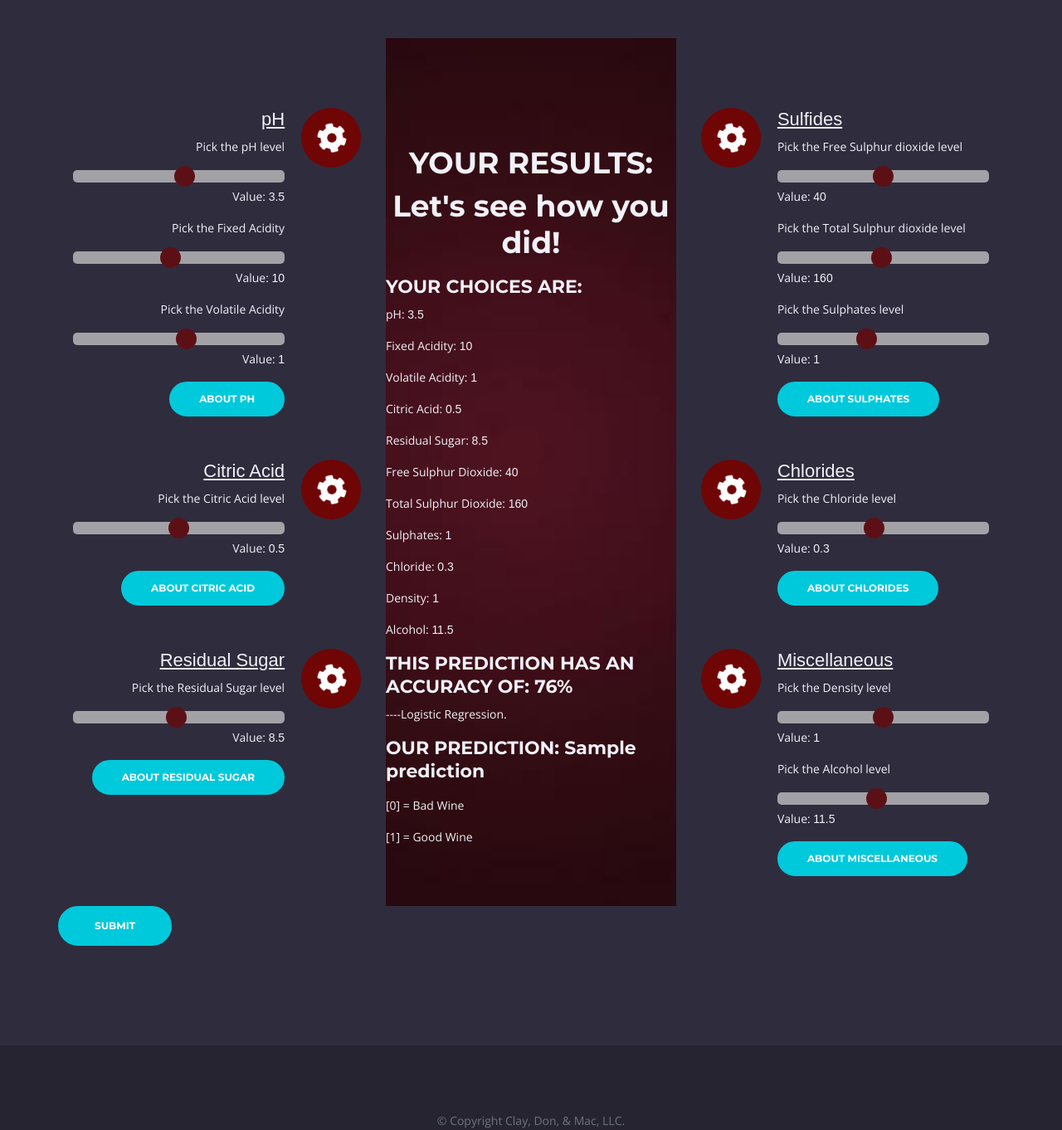
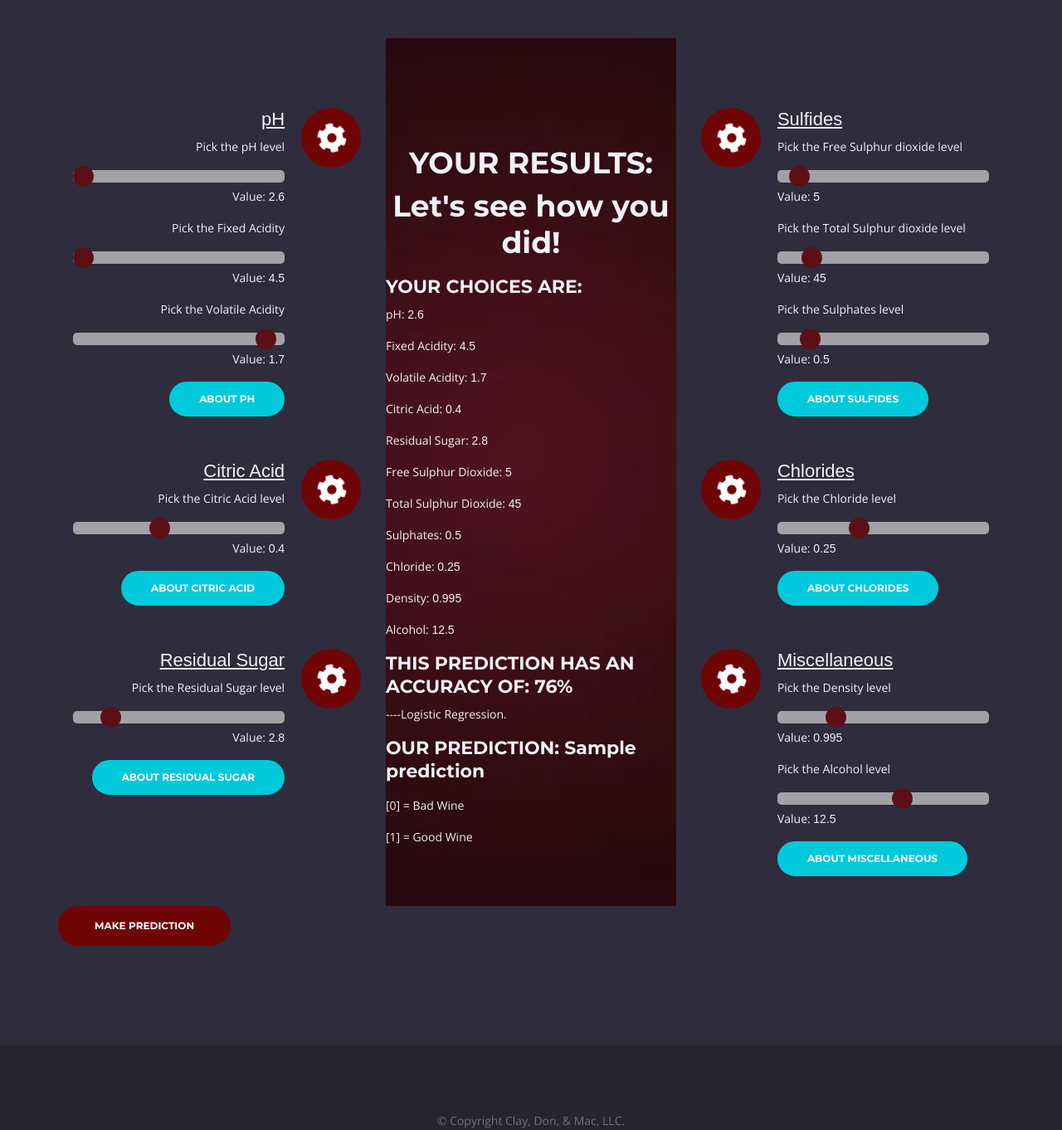
Before and after one commit to cselleck/final_project, a Flask app: template templates/template.html in a window 1280 px wide. Shown: the part 776-2138 px from the top of the page at 83% size. Run offline with Flask 2, Linux system fonts and the light colour scheme; the template is opened without the code that fills it: most values are stand-ins (such as "Sample title", 1, 10 or a date in 2020); parts of the project's set-up code (start-up, migrations or seed data) failed here and were passed over.

Commit message:
yet another update

```diff
--- a/static/css/styles.css
+++ b/static/css/styles.css
@@ -196,12 +196,75 @@ a.white {
     }
 }
 
+.btn-solid-lg {
+    font-family: 'Helvetica', 'Arial', sans-serif;
+    display: inline-block;
+    font-size: 1em;
+    padding: 1em 2em;
+    margin-top: 100px;
+    margin-bottom: 60px;
+    -webkit-appearance: none;
+    appearance: none;
+    background-color: $button-bg;
+    color: $button-text-color;
+    border-radius: 4px;
+    border: none;
+    cursor: pointer;
+    position: relative;
+    transition: transform ease-in 0.1s, box-shadow ease-in 0.25s;
+    box-shadow: 0 2px 25px rgba(255, 0, 130, 0.5);
+    &:focus {
+        outline: 0;
+    }
+    &:before,
+    &:after {
+        position: absolute;
+        content: '';
+        display: block;
+        width: 140%;
+        height: 100%;
+        left: -20%;
+        z-index: -1000;
+        transition: all ease-in-out 0.5s;
+        background-repeat: no-repeat;
+    }
+    &:before {
+        display: none;
+        top: -75%;
+        background-image: radial-gradient(circle, $button-bg 20%, transparent 20%), radial-gradient(circle, transparent 20%, $button-bg 20%, transparent 30%), radial-gradient(circle, $button-bg 20%, transparent 20%), radial-gradient(circle, $button-bg 20%, transparent 20%), radial-gradient(circle, transparent 10%, $button-bg 15%, transparent 20%), radial-gradient(circle, $button-bg 20%, transparent 20%), radial-gradient(circle, $button-bg 20%, transparent 20%), radial-gradient(circle, $button-bg 20%, transparent 20%), radial-gradient(circle, $button-bg 20%, transparent 20%);
+        background-size: 10% 10%, 20% 20%, 15% 15%, 20% 20%, 18% 18%, 10% 10%, 15% 15%, 10% 10%, 18% 18%;
+        //background-position: 0% 80%, -5% 20%, 10% 40%, 20% 0%, 30% 30%, 22% 50%, 50% 50%, 65% 20%, 85% 30%;
+    }
+    &:after {
+        display: none;
+        bottom: -75%;
+        background-image: radial-gradient(circle, $button-bg 20%, transparent 20%), radial-gradient(circle, $button-bg 20%, transparent 20%), radial-gradient(circle, transparent 10%, $button-bg 15%, transparent 20%), radial-gradient(circle, $button-bg 20%, transparent 20%), radial-gradient(circle, $button-bg 20%, transparent 20%), radial-gradient(circle, $button-bg 20%, transparent 20%), radial-gradient(circle, $button-bg 20%, transparent 20%);
+        background-size: 15% 15%, 20% 20%, 18% 18%, 20% 20%, 15% 15%, 10% 10%, 20% 20%;
+        //background-position: 5% 90%, 10% 90%, 10% 90%, 15% 90%, 25% 90%, 25% 90%, 40% 90%, 55% 90%, 70% 90%;
+    }
+    &:active {
+        transform: scale(0.9);
+        background-color: darken($button-bg, 5%);
+        box-shadow: 0 2px 25px rgba(255, 0, 130, 0.2);
+    }
+    &.animate {
+        &:before {
+            display: block;
+            animation: topBubbles ease-in-out 0.75s forwards;
+        }
+        &:after {
+            display: block;
+            animation: bottomBubbles ease-in-out 0.75s forwards;
+        }
+    }
+}
+
 .btn-solid-lg2 {
     display: inline-block;
     padding: 1.375rem 2.625rem 1.375rem 2.625rem;
-    border: 0.125rem solid #00c9db;
+    border: 0.125rem solid #700505;
     border-radius: 2rem;
-    background-color: #00c9db;
+    background-color: #700505;
     color: #fff;
     font: 700 0.75rem/0 "Montserrat", sans-serif;
     text-decoration: none;
@@ -217,7 +280,7 @@ a.white {
 
 .btn-solid-lg2:hover {
     background-color: transparent;
-    color: #00c9db;
+    color: #700505;
     text-decoration: none;
 }
 
--- a/templates/template.html
+++ b/templates/template.html
@@ -173,17 +173,17 @@
                                                     <p>Pick the pH level</p>
 
                                                     <div class="slidecontainer">
-                                                        <input type="range" min="2.6" max="4.3" value="3.5" class="slider5" step="0.01" name="pH" id="ph">
+                                                        <input type="range" min="2.6" max="4.3" value="2.3" class="slider5" step="0.01" name="pH" id="ph">
                                                         <p>Value: <span id="demo1"></span></p>
                                                     </div>
                                                     <p>Pick the Fixed Acidity</p>
                                                     <div class="slidecontainer">
-                                                        <input type="range" min="4.5" max="16.5" value="10" class="slider5" step="0.1" name="fixed_acidity" id="fAcidity">
+                                                        <input type="range" min="4.5" max="16.5" value="2.6" class="slider5" step="0.1" name="fixed_acidity" id="fAcidity">
                                                         <p>Value: <span id="demo2"></span></p>
                                                     </div>
                                                     <p>Pick the Volatile Acidity</p>
                                                     <div class="slidecontainer">
-                                                        <input type="range" min="0.1" max="1.77" value="1.0" class="slider5" step="0.1" name="volatile_acidity" id="vAcidity">
+                                                        <input type="range" min="0.1" max="1.77" value="2.8" class="slider5" step="0.1" name="volatile_acidity" id="vAcidity">
                                                         <p>Value: <span id="demo3"></span></p>
                                                     </div>
                                                     <a class="btn-solid-reg popup-with-move-anim" href="#about-lightbox-ph">ABOUT PH</a>
@@ -200,7 +200,7 @@
                                                     <h4 class="card-title"><u>Citric Acid</u></h4>
                                                     <p>Pick the Citric Acid level</p>
                                                     <div class="slidecontainer">
-                                                        <input type="range" min="0.0" max="1.0" value="0.5" class="slider5" step="0.1" name="citric_acid" id="citric">
+                                                        <input type="range" min="0.0" max="1.0" value=".4" class="slider5" step="0.1" name="citric_acid" id="citric">
                                                         <p>Value: <span id="demo4"></span></p>
                                                     </div>
                                                     <a class="btn-solid-reg popup-with-move-anim" class="fab fa-google-play" href="#about-lightbox-citric">ABOUT CITRIC ACID</a>
@@ -216,7 +216,7 @@
                                                     <h4 class="card-title"><u>Residual Sugar</u></h4>
                                                     <p>Pick the Residual Sugar level</p>
                                                     <div class="slidecontainer">
-                                                        <input type="range" min="0.4" max="17.0" value="8.5" class="slider5" step="0.1" name="residual_sugar" id="rs">
+                                                        <input type="range" min="0.4" max="17.0" value="2.8" class="slider5" step="0.1" name="residual_sugar" id="rs">
                                                         <p>Value: <span id="demo5"></span></p>
                                                     </div>
                                                     <a class="btn-solid-reg popup-with-move-anim" class="fab fa-google-play" href="#about-lightbox-rs">ABOUT RESIDUAL SUGAR</a>
@@ -276,20 +276,20 @@
                                                     <h4 class="card-title"><u>Sulfides</u></h4>
                                                     <p>Pick the Free Sulphur dioxide level</p>
                                                     <div class="slidecontainer">
-                                                        <input type="range" min="0" max="80" value="40" class="slider5" step="1" name="free_sulphur_dioxide" id="fsd">
+                                                        <input type="range" min="0" max="80" value="5" class="slider5" step="1" name="free_sulphur_dioxide" id="fsd">
                                                         <p>Value: <span id="demo6"></span></p>
                                                     </div>
                                                     <p>Pick the Total Sulphur dioxide level</p>
                                                     <div class="slidecontainer">
-                                                        <input type="range" min="5" max="320" value="160" class="slider5" step="5" name="total_sulphur_dioxide" id="tsd">
+                                                        <input type="range" min="5" max="320" value="45" class="slider5" step="5" name="total_sulphur_dioxide" id="tsd">
                                                         <p>Value: <span id="demo7"></span></p>
                                                     </div>
                                                     <p>Pick the Sulphates level</p>
                                                     <div class="slidecontainer">
-                                                        <input type="range" min="0.3" max="2" value="1.0" class="slider5" step="0.1" name="sulphates" id="sulphates">
+                                                        <input type="range" min="0.3" max="2" value="0.5" class="slider5" step="0.1" name="sulphates" id="sulphates">
                                                         <p>Value: <span id="demo8"></span></p>
                                                     </div>
-                                                    <a class="btn-solid-reg popup-with-move-anim" class="fab fa-google-play" href="#about-lightbox-sulphate">ABOUT SULPHATES</a>
+                                                    <a class="btn-solid-reg popup-with-move-anim" class="fab fa-google-play" href="#about-lightbox-sulphate">ABOUT SULFIDES</a>
                                                 </div>
                                             </div>
                                         </div>
@@ -302,7 +302,7 @@
                                                     <h4 class="card-title"><u>Chlorides</u></h4>
                                                     <p>Pick the Chloride level</p>
                                                     <div class="slidecontainer">
-                                                        <input type="range" min="0.01" max=".65" value=".30" class="slider5" step="0.01" name="chlorides" id="chloride">
+                                                        <input type="range" min="0.01" max=".65" value=".25" class="slider5" step="0.01" name="chlorides" id="chloride">
                                                         <p>Value: <span id="demo9"></span></p>
                                                     </div>
                                                     <a class="btn-solid-reg popup-with-move-anim" class="fab fa-google-play" href="#about-lightbox-chloride">ABOUT CHLORIDES</a>
@@ -318,12 +318,12 @@
                                                     <h4 class="card-title"><u>Miscellaneous</u></h4>
                                                     <p>Pick the Density level</p>
                                                     <div class="slidecontainer">
-                                                        <input type="range" min="0.99" max="1.01" value="1.00" class="slider5" step="0.001" name="density" id="density">
+                                                        <input type="range" min="0.99" max="1.01" value="0.995" class="slider5" step="0.001" name="density" id="density">
                                                         <p>Value: <span id="demo10"></span></p>
                                                     </div>
                                                     <p>Pick the Alcohol level</p>
                                                     <div class="slidecontainer">
-                                                        <input type="range" min="8.0" max="15.5" value="11.5" class="slider5" step="0.1" name="alcohol" id="alcohol">
+                                                        <input type="range" min="8.0" max="15.5" value="12.5" class="slider5" step="0.1" name="alcohol" id="alcohol">
                                                         <p>Value: <span id="demo11"></span></p>
                                                     </div>
                                                     <a class="btn-solid-reg popup-with-move-anim" class="fab fa-google-play" href="#about-lightbox-misc">ABOUT MISCELLANEOUS</a>
@@ -332,8 +332,7 @@
                                         </div>
                                     </div>
                                     <!-- end of icon cards pane -->
-                                    <p> <input type="submit" class="btn-solid-lg2" class="fab fa-google-play" id="choices" value="SUBMIT" /> </p>
-                                    <!-- <button href="/predict" class="btn-solid-lg2" class="fab fa-google-play" id="choices">SUBMIT</button> -->
+                                    <p> <input type="submit" class="btn-solid-lg2" class="fab fa-google-play" id="choices" value="MAKE PREDICTION" /> </p>
 
                                 </div>
                                 <!-- end of row -->
```
Also changed, not shown: templates/index.html (+22 -2 lines), templates/privacy-policy.html (+17 -1 lines), static/images/Overall_breakdown.jpg (deleted), static/images/question.jpg (deleted), static/images/results.png (deleted).
